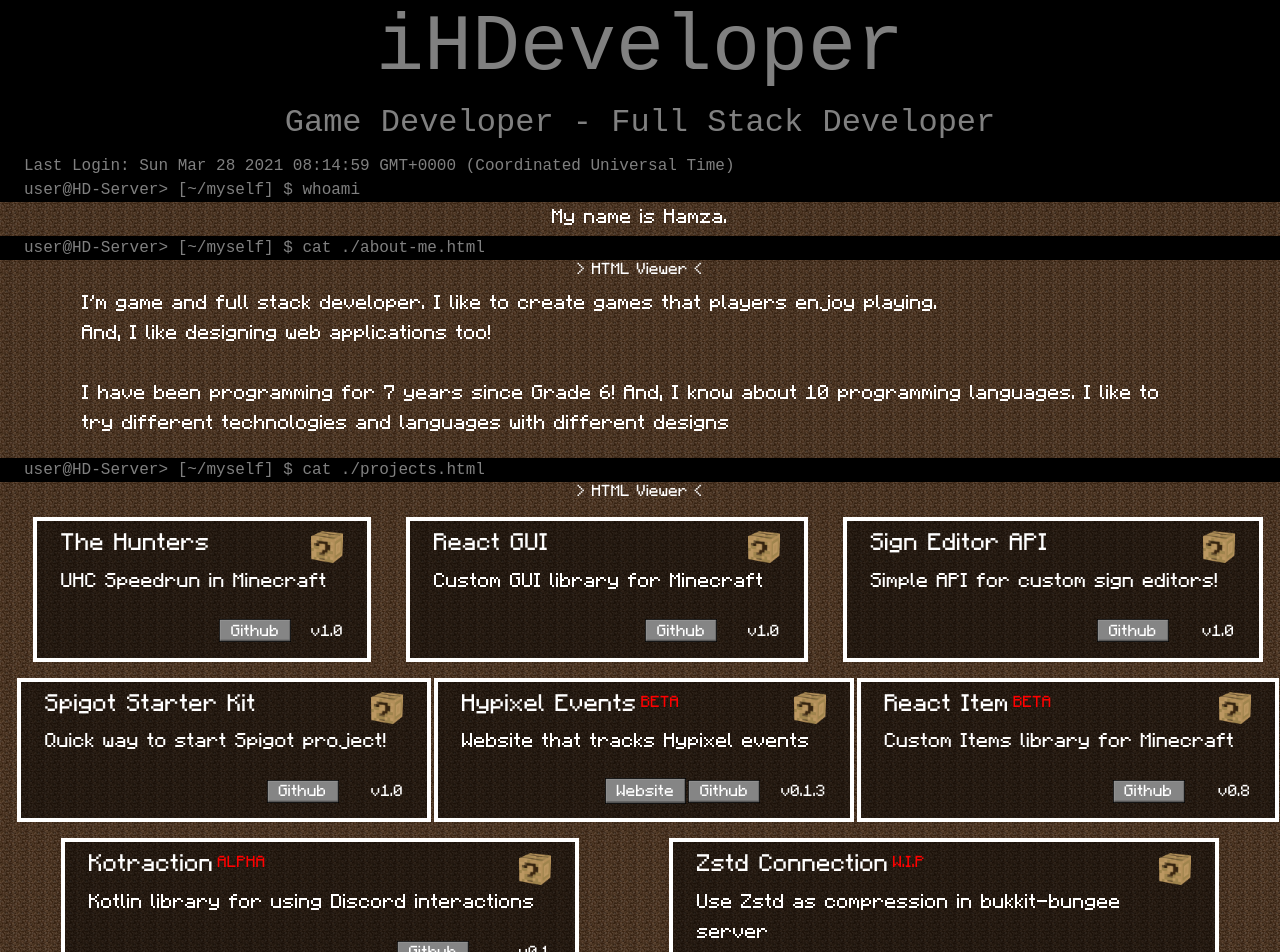
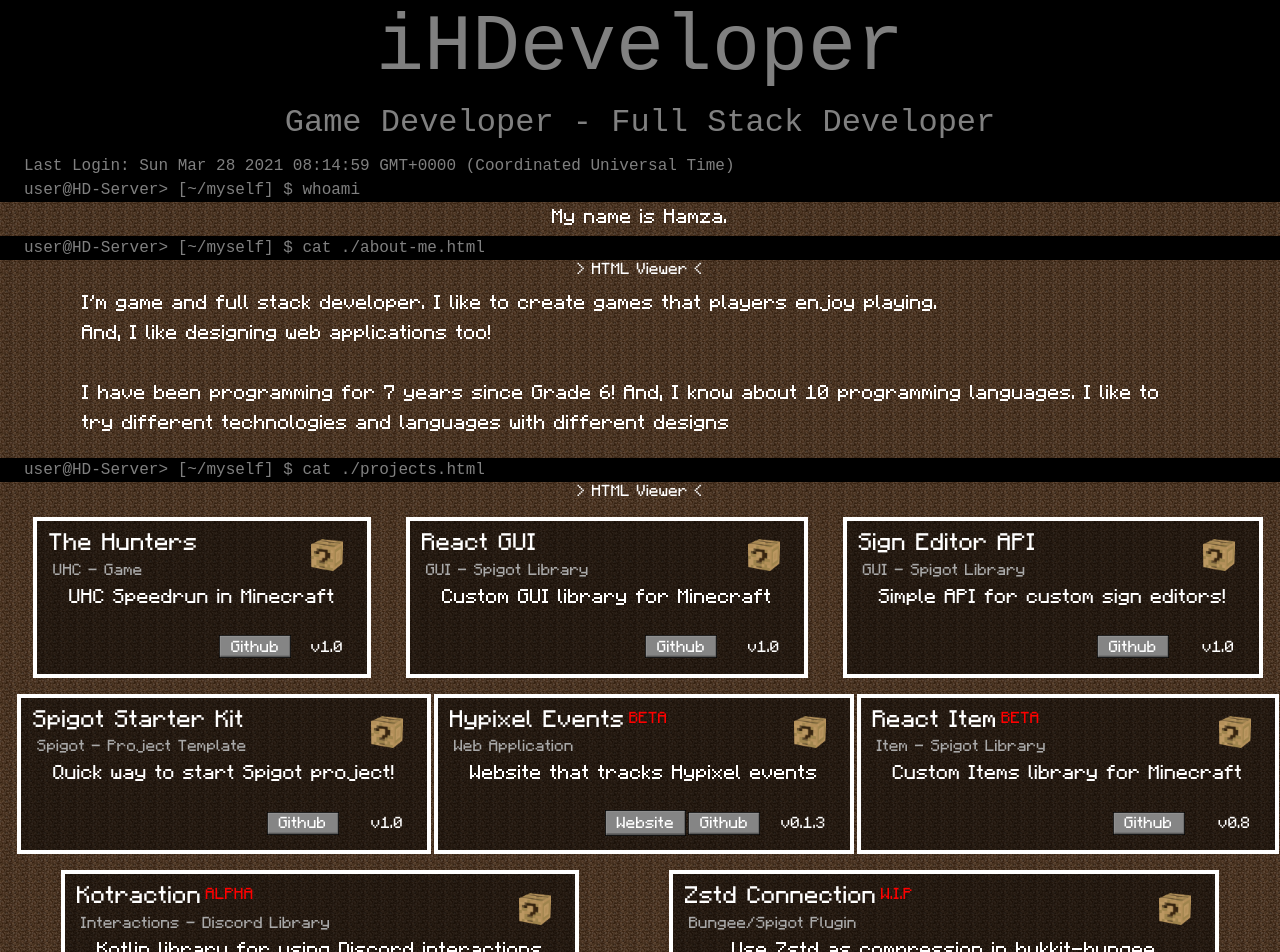
Before and after one commit to iHDeveloper/iHDeveloper, an Angular app: page / in a window 1280 px wide. Shown: the top 952 px of the page. Built offline with nearby package versions, Linux system fonts and the light colour scheme.

Commit message:
feat: add tags under the project

```diff
--- a/src/app/app.component.html
+++ b/src/app/app.component.html
@@ -34,15 +34,15 @@
     <div class="container-fluid pe-2 ps-2">
         <h6 class="text-center mb-2">&gt; HTML Viewer &lt;</h6>
         <div class="d-flex flex-wrap justify-content-around">
-            <hd-project name="The Hunters" description="UHC Speedrun in Minecraft" version="1.0" github="https://github.com/iHDeveloper/TheHunters"></hd-project>
-            <hd-project name="React GUI" description="Custom GUI library for Minecraft" version="1.0" github="https://github.com/iHDeveloper/ReactGUI"></hd-project>
-            <hd-project name="Sign Editor API" description="Simple API for custom sign editors!" version="1.0" github="https://github.com/iHDeveloper/sign-editor-api"></hd-project>
-            <hd-project name="Spigot Starter Kit" description="Quick way to start Spigot project!" version="1.0" github="https://github.com/iHDeveloper/spigot-starter-kit"></hd-project>
-            <hd-project name="Hypixel Events" description="Website that tracks Hypixel events" version="0.1.3" state="BETA" github="https://github.com/iHDeveloper/HypixelEvents" website="https://hypixel.ihdeveloper.me"></hd-project>
-            <hd-project name="React Item" description="Custom Items library for Minecraft" version="0.8" state="BETA" github="https://github.com/iHDeveloper/ReactItem"></hd-project>
-            <hd-project name="Kotraction" description="Kotlin library for using Discord interactions" version="0.1" state="ALPHA" github="https://github.com/iHDeveloper/kotraction"></hd-project>
-            <hd-project name="Zstd Connection" description="Use Zstd as compression in bukkit-bungee server" version="0.0" state="W.I.P" github="https://github.com/iHDeveloper/zstd-connection"></hd-project>
-            <hd-project name="Spigot Dev Mod" description="Minecraft Mod with tools to help Spigot developer" version="0.0" state="W.I.P" github="https://github.com/iHDeveloper/spigot-dev-tools"></hd-project>
+            <hd-project name="The Hunters" description="UHC Speedrun in Minecraft" version="1.0" tags="UHC - Game" github="https://github.com/iHDeveloper/TheHunters"></hd-project>
+            <hd-project name="React GUI" description="Custom GUI library for Minecraft" version="1.0" tags="GUI - Spigot Library" github="https://github.com/iHDeveloper/ReactGUI"></hd-project>
+            <hd-project name="Sign Editor API" description="Simple API for custom sign editors!" version="1.0" tags="GUI - Spigot Library" github="https://github.com/iHDeveloper/sign-editor-api"></hd-project>
+            <hd-project name="Spigot Starter Kit" description="Quick way to start Spigot project!" version="1.0" tags="Spigot - Project Template" github="https://github.com/iHDeveloper/spigot-starter-kit"></hd-project>
+            <hd-project name="Hypixel Events" description="Website that tracks Hypixel events" version="0.1.3" state="BETA" tags="Web Application" github="https://github.com/iHDeveloper/HypixelEvents" website="https://hypixel.ihdeveloper.me"></hd-project>
+            <hd-project name="React Item" description="Custom Items library for Minecraft" version="0.8" state="BETA" tags="Item - Spigot Library" github="https://github.com/iHDeveloper/ReactItem"></hd-project>
+            <hd-project name="Kotraction" description="Kotlin library for using Discord interactions" version="0.1" state="ALPHA" tags="Interactions - Discord Library" github="https://github.com/iHDeveloper/kotraction"></hd-project>
+            <hd-project name="Zstd Connection" description="Use Zstd as compression in bukkit-bungee server" version="0.0" state="W.I.P" tags="Bungee/Spigot Plugin" github="https://github.com/iHDeveloper/zstd-connection"></hd-project>
+            <hd-project name="Spigot Dev Mod" description="Minecraft Mod with tools to help Spigot developer" version="0.0" state="W.I.P" tags="Minecraft Forge Mod" github="https://github.com/iHDeveloper/spigot-dev-tools"></hd-project>
         </div>
     </div>
 </hd-minecraft>
--- a/src/app/project/project.component.html
+++ b/src/app/project/project.component.html
@@ -1,9 +1,12 @@
 <div class="container-sm minecraft-container pt-2 pb-2 pe-4 ps-4 m-2">
     <div class="row">
-        <div class="col-9">
-            <div class="d-inline-flex">
-                <h4>{{ name }}</h4>
-                <p class="state italic m-0 ms-1" *ngIf="state !== undefined">{{ state }}</p>
+        <div class="col-9 p-0">
+            <div class="d-flex flex-column">
+                <div class="d-inline-flex">
+                    <h4 class="m-0">{{ name }}</h4>
+                    <p class="state italic m-0 ms-1" *ngIf="state !== undefined">{{ state }}</p>
+                </div>
+                <p class="tag itatlic m-0 ms-1" *ngIf="tags !== undefined">{{ tags }}</p>
             </div>
         </div>
         <div class="col-1"></div>
@@ -13,7 +16,7 @@
             </div>
         </div>
     </div>
-    <p class="lead">
+    <p class="lead text-center">
         {{ description }}
     </p>
     <div class="row">
--- a/src/app/project/project.component.scss
+++ b/src/app/project/project.component.scss
@@ -1,4 +1,7 @@
 .minecraft-container {
+    .tag {
+        color: darkgray;
+    }
     .state {
         color: red;
     }
--- a/src/app/project/project.component.ts
+++ b/src/app/project/project.component.ts
@@ -12,6 +12,7 @@ export class ProjectComponent implements OnInit {
   @Input() state?: string;
   @Input() website?: string;
   @Input() github?: string;
+  @Input() tags?: string;
 
   constructor() { }
 
```
